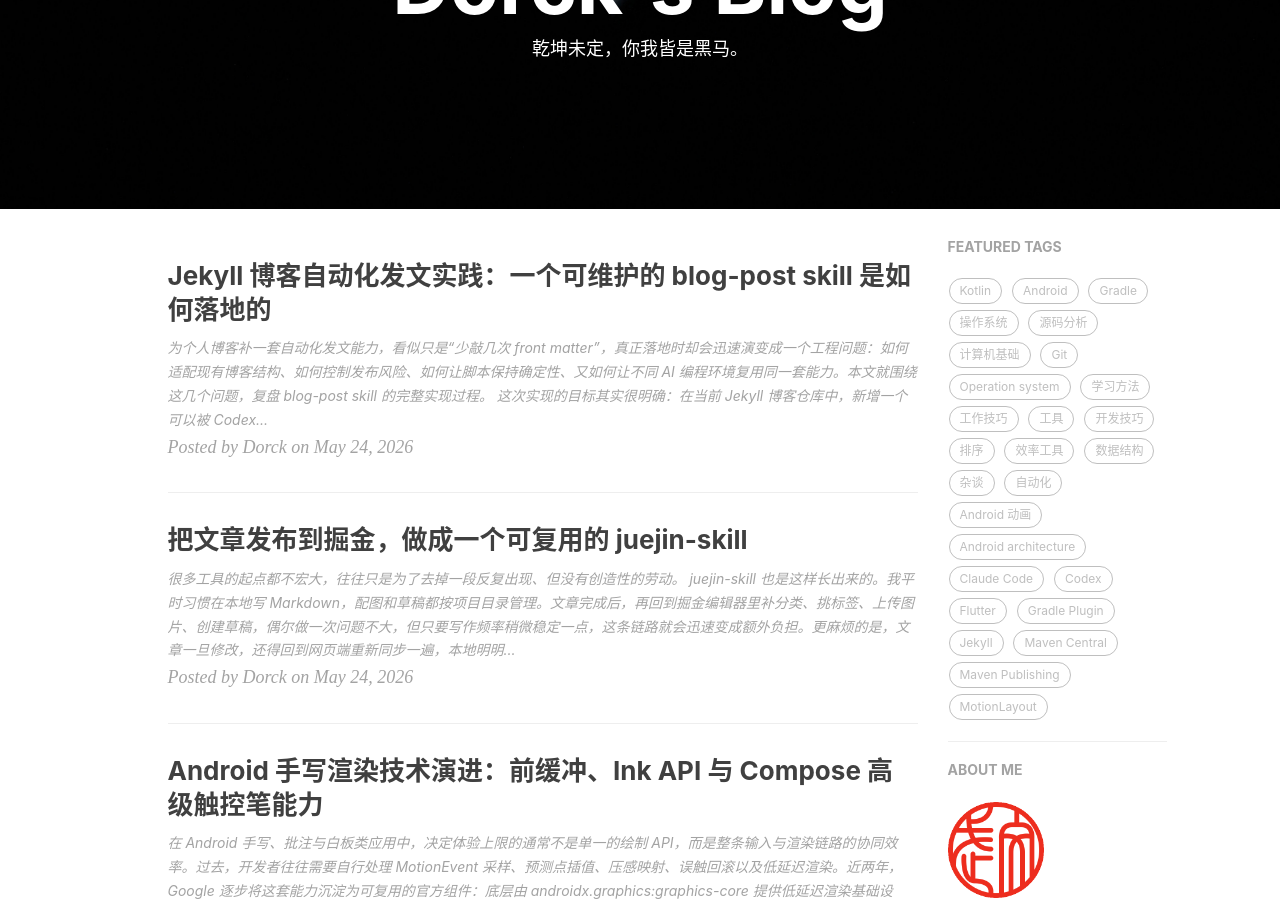
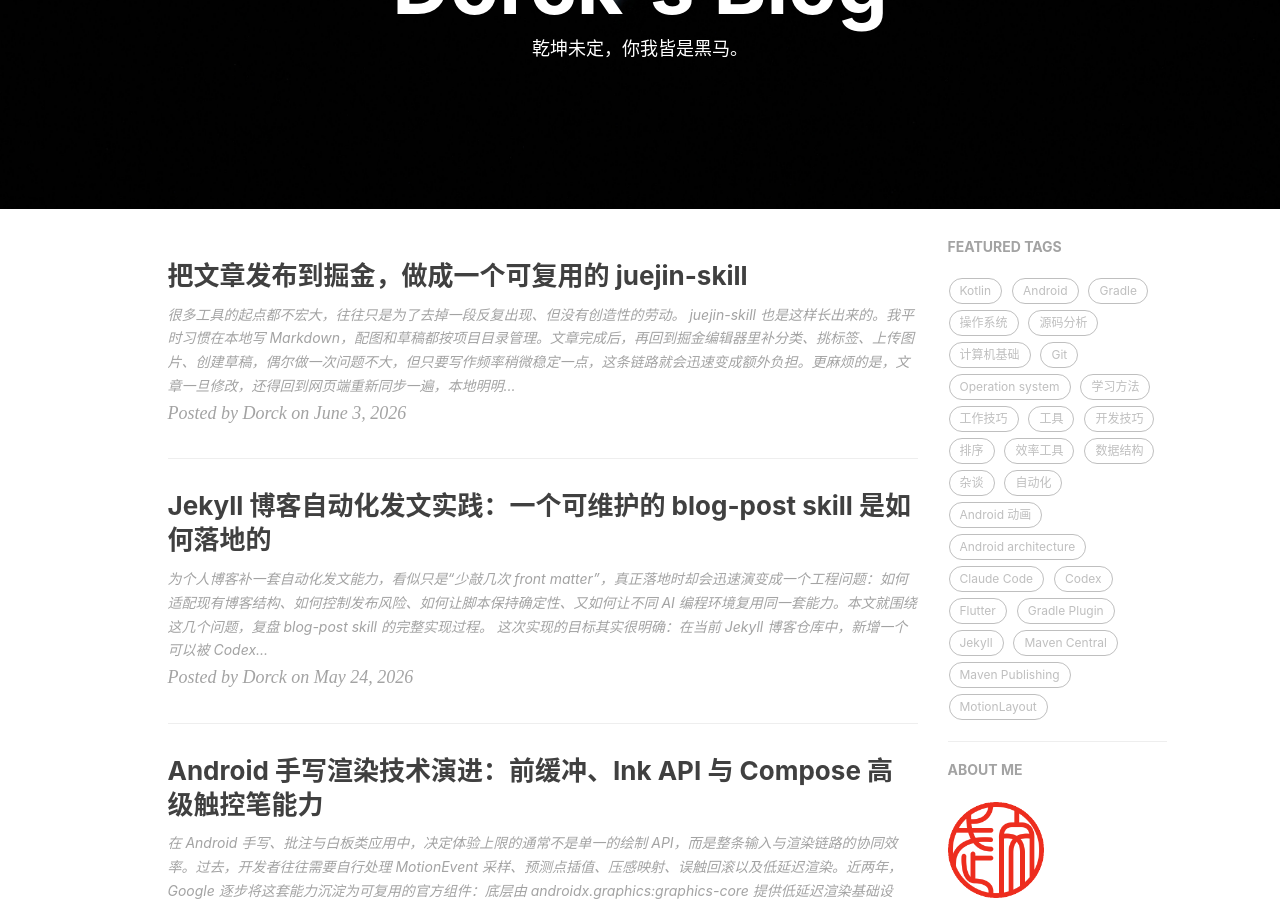
Before and after one commit to Moosphan/Moosphan.github.io, a Jekyll site: the page built from index.html, in a window 1280 px wide and 900 px high, scrolled down 209 px. Built offline with Jekyll 4.4.1, drawn with Linux system fonts in a browser that asks for light colours; nearby versions of some CDN libraries; the list of posts is cut into pages by our own code; comment, search, counter and statistics services are not loaded.

Commit message:
fix(post): update juejin skill publish date

```diff
--- a/_posts/post_skills/2026-05-24-juejin-skill.md
+++ b/_posts/post_skills/2026-06-03-juejin-skill.md
@@ -2,7 +2,7 @@
 layout: post
 title: "把文章发布到掘金，做成一个可复用的 juejin-skill"
 description: "围绕 juejin-skill 的 CLI 分层、登录复用、图片上传、更新同步与多 Agent 适配，完整复盘一套可复用掘金发文 skill 的实现。"
-date: 2026-05-24 12:59:00
+date: 2026-06-03 12:59:00
 author: "Dorck"
 catalog: false
 header-style: text
```
